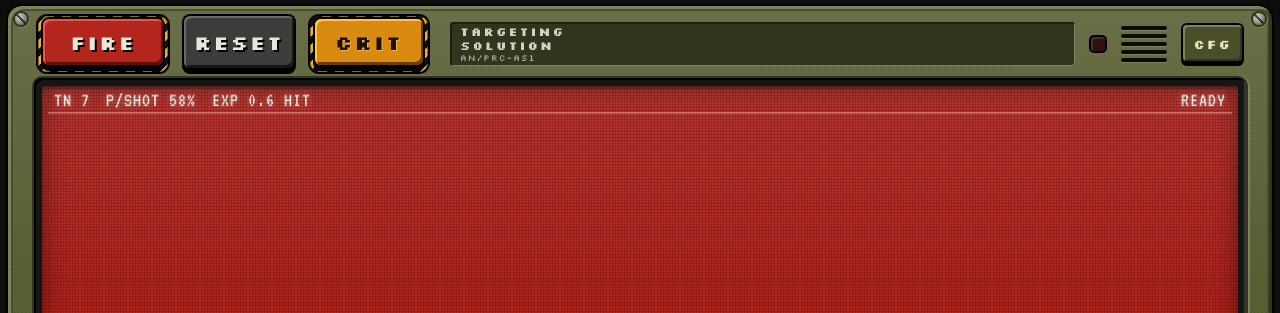
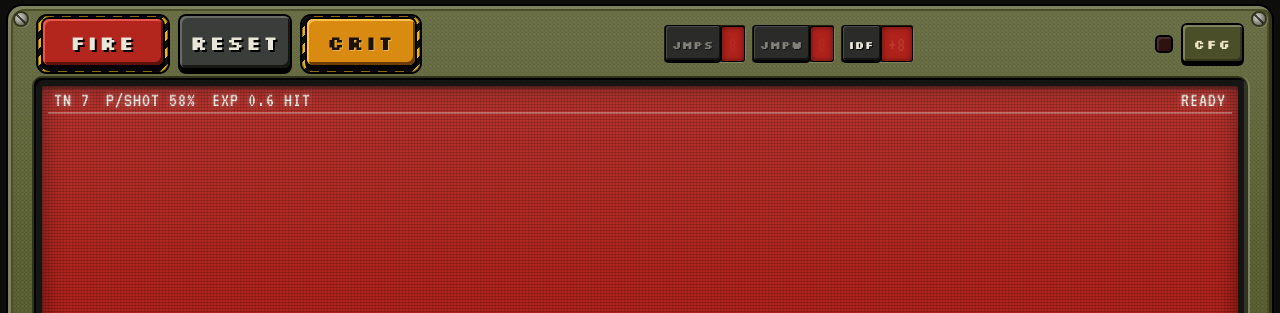
Before and after one commit to TimeforBiscuits/Targeting-Solution, a website with bundled scripts: page index.html in a window 1280 px wide. Shown: the top 313 px of the page. Built offline with nearby package versions, Linux system fonts and the light colour scheme.

Commit message:
Add JMPS, JMPW and IDF mini keys
Three small keys replace the title plate and grille in the top bar, each
with a tiny LCD readout:
- JMPS / JMPW step off -> 1..4 -> off and add/subtract # from the target's
  TMM, only when the target jumped (greyed out and ignored otherwise).
  They are mutually exclusive.
- IDF steps off -> +1 -> +2 (spotter also attacked) -> off.
Active modifiers appear on the firing screen's status line; RESET clears
them. Tests, README and the Pico port guide updated.

Co-Authored-By: Claude Opus 5.5 <noreply@anthropic.com>
Claude-Session: https://claude.ai/code/session_0124UJYT794A8dBqTuBmwKZx

```diff
--- a/css/style.css
+++ b/css/style.css
@@ -113,7 +113,7 @@ button {
 .topbar {
   display: flex;
   align-items: center;
-  gap: clamp(8px, 1.6vw, 16px);
+  gap: clamp(6px, 1.1vw, 12px);
   height: clamp(38px, 12vh, 52px);
   padding: 0 4px;
 }
@@ -170,30 +170,72 @@ button {
   --rubber-lo: #161715;
 }
 
-.plate {
+/* JMPS / JMPW / IDF: mini keys with tiny LCD readouts */
+.modkeys {
   flex: 1;
   min-width: 0;
-  align-self: center;
-  margin-left: 6px;
-  padding: 3px 10px;
-  border-radius: 3px;
+  display: flex;
+  justify-content: center;
+  gap: clamp(3px, 0.6vw, 6px);
+  height: 74%;
+}
+.mod {
+  display: flex;
+  align-items: stretch;
+  gap: 2px;
+  padding: 2px;
+  border-radius: 4px;
   background: var(--body-lo);
   box-shadow: inset 2px 2px 0 rgba(0,0,0,.45), inset -1px -1px 0 var(--body-hi);
-  white-space: nowrap;
+}
+.minikey {
+  padding: 0 clamp(3px, 0.5vw, 6px);
+  border-radius: 3px;
+  background: var(--rubber);
+  box-shadow: inset 1px 1px 0 var(--rubber-hi), inset -1px -2px 0 var(--rubber-lo), 0 0 0 1px #000, 0 2px 0 1px #000;
+  transform: translateY(-1px);
+}
+.minikey span {
+  font-weight: 700;
+  font-size: clamp(8px, 2.5vh, 11px);
+  letter-spacing: .5px;
+  color: #e9e6da;
+  text-shadow: 1px 1px 0 #000;
+}
+.minikey.pressed {
+  transform: translateY(1px);
+  box-shadow: inset 1px 1px 0 var(--rubber-lo), 0 0 0 1px #000;
+}
+.minilcd {
+  position: relative;
+  width: clamp(15px, 2.2vw, 22px);
+  display: flex;
+  align-items: center;
+  justify-content: center;
+  border-radius: 2px;
+  background: var(--lcd-bg);
+  color: var(--lcd-fg);
+  font-family: var(--font-lcd);
+  font-size: clamp(15px, 5vh, 22px);
+  line-height: 1;
+  text-shadow: 0 0 5px color-mix(in srgb, var(--lcd-fg) calc(var(--lcd-glow) * 100%), transparent);
+  box-shadow: inset 0 0 6px rgba(0,0,0,.5), 0 0 0 1px #000;
   overflow: hidden;
 }
-.plate-title {
-  font-weight: 700;
-  font-size: clamp(9px, 3vh, 12px);
-  line-height: 1.1;
-  letter-spacing: 2px;
-  color: color-mix(in srgb, var(--body), #fff 72%);
+.minilcd::before {
+  /* unlit segments, like a real LCD */
+  content: '8';
+  position: absolute;
+  opacity: .1;
+  text-shadow: none;
 }
-.plate-sub {
-  font-size: clamp(7px, 2.2vh, 9px);
-  letter-spacing: 1px;
-  color: color-mix(in srgb, var(--body), #fff 50%);
-}
+#modIdf .minilcd { width: clamp(22px, 3.2vw, 30px); }
+#modIdf .minilcd::before { content: '+8'; }
+.minilcd:not(:empty)::before,
+#modIdf .minilcd:not(:empty)::before { content: none; } /* hide ghost once lit */
+/* JMPS/JMPW greyed out while the target didn't jump */
+.mod.inactive .minikey span { opacity: .45; }
+.mod.inactive .minilcd { color: color-mix(in srgb, var(--lcd-fg) 35%, var(--lcd-bg)); text-shadow: none; }
 
 .led {
   flex: none;
@@ -205,21 +247,6 @@ button {
 .led.busy { background: #ffcf2e; box-shadow: 0 0 0 2px #000, 0 0 10px #ffcf2e; animation: blink 140ms steps(1) infinite; }
 .led.good { background: #4dff5e; box-shadow: 0 0 0 2px #000, 0 0 10px #4dff5e; }
 .led.bad  { background: #ff3524; box-shadow: 0 0 0 2px #000, 0 0 10px #ff3524; }
-
-.grille {
-  flex: none;
-  display: flex;
-  flex-direction: column;
-  gap: 4px;
-  width: clamp(26px, 4.5vw, 46px);
-}
-.grille i {
-  display: block;
-  height: 4px;
-  border-radius: 2px;
-  background: #0b0b09;
-  box-shadow: 0 1px 0 var(--body-hi);
-}
 
 .cfgkey {
   flex: none;
--- a/index.html
+++ b/index.html
@@ -26,12 +26,21 @@
       <div class="guard"><button class="bigkey fire" id="btnFire" type="button"><span>FIRE</span></button></div>
       <button class="bigkey reset" id="btnReset" type="button"><span>RESET</span></button>
       <div class="guard"><button class="bigkey crit" id="btnCrit" type="button"><span>CRIT</span></button></div>
-      <div class="plate">
-        <div class="plate-title">TARGETING<br>SOLUTION</div>
-        <div class="plate-sub">AN/PRC-AS1</div>
+      <div class="modkeys">
+        <div class="mod" id="modJmps">
+          <button class="minikey" id="btnJmps" type="button" aria-label="Strong jump jets"><span>JMPS</span></button>
+          <div class="minilcd" id="valJmps"></div>
+        </div>
+        <div class="mod" id="modJmpw">
+          <button class="minikey" id="btnJmpw" type="button" aria-label="Weak jump jets"><span>JMPW</span></button>
+          <div class="minilcd" id="valJmpw"></div>
+        </div>
+        <div class="mod" id="modIdf">
+          <button class="minikey" id="btnIdf" type="button" aria-label="Indirect fire"><span>IDF</span></button>
+          <div class="minilcd" id="valIdf"></div>
+        </div>
       </div>
       <div class="led" id="led" aria-hidden="true"></div>
-      <div class="grille" aria-hidden="true"><i></i><i></i><i></i><i></i><i></i></div>
       <button class="cfgkey" id="btnCfg" type="button" aria-label="Options"><span>CFG</span></button>
     </header>
 
--- a/js/app.js
+++ b/js/app.js
@@ -164,8 +164,47 @@ function blink(el) {
 }
 
 // ---------- Setup view ----------
+// Mini keys: JMPS and JMPW step off -> 1 -> 2 -> 3 -> 4 -> off (mutually
+// exclusive); IDF steps off -> +1 -> +2 -> off.
+const MODS = [
+  { key: 'jmps', other: 'jmpw', btn: 'btnJmps', val: 'valJmps', box: 'modJmps', fmt: (v) => String(v), needsTgtJump: true },
+  { key: 'jmpw', other: 'jmps', btn: 'btnJmpw', val: 'valJmpw', box: 'modJmpw', fmt: (v) => String(v), needsTgtJump: true },
+  { key: 'idf', btn: 'btnIdf', val: 'valIdf', box: 'modIdf', fmt: (v) => `+${v}` },
+];
+
+function stepMod(m) {
+  const { max } = LIMITS[m.key];
+  state[m.key] = state[m.key] >= max ? 0 : state[m.key] + 1;
+  if (m.other && state[m.key]) state[m.other] = 0; // a unit has strong OR weak jets
+  sfx.sfxKey(state[m.key] ? 1.12 : 0.8);
+  cancelRoll();
+  showSetup();
+  renderSetup();
+  const v = $(m.val);
+  if (state[m.key]) blink(v);
+}
+
+function renderMods() {
+  const tgtJumped = JUMPS[state.jump].tgt;
+  for (const m of MODS) {
+    const v = state[m.key];
+    $(m.val).textContent = v ? m.fmt(v) : '';
+    $(m.box).classList.toggle('inactive', !!m.needsTgtJump && !tgtJumped);
+  }
+}
+
+// Short tags for the firing screen, e.g. "JMPS2 IDF+1" (only active modifiers).
+function modTags() {
+  const tags = [];
+  if (JUMPS[state.jump].tgt && state.jmps) tags.push(`JMPS${state.jmps}`);
+  if (JUMPS[state.jump].tgt && state.jmpw) tags.push(`JMPW${state.jmpw}`);
+  if (state.idf) tags.push(`IDF+${state.idf}`);
+  return tags.map((t) => `<span>${t}</span>`).join('');
+}
+
 function renderSetup() {
   for (const c of CONTROLS) valueCells[c.key].innerHTML = c.fmt(state[c.key]);
+  renderMods();
   const tn = computeTN(state);
   const p = hitChance(tn);
   const tnText = tn > 12 ? `<span class="warn">TN ${tn} NO SHOT</span>` : `TN ${Math.max(tn, 2)}`;
@@ -273,7 +312,7 @@ async function fire() {
   els.lcdCrit.hidden = true;
   els.lcdFire.hidden = false;
   els.critTag.classList.remove('crit-on');
-  els.fireStatus.innerHTML = `<span>TN=${Math.max(tn, 2)}</span><span>DICE=${n}</span><span class="ready blinkslow">FIRING</span>`;
+  els.fireStatus.innerHTML = `<span>TN=${Math.max(tn, 2)}</span><span>DICE=${n}</span>${modTags()}<span class="ready blinkslow">FIRING</span>`;
   els.hitNum.textContent = '0';
   els.hitOf.textContent = `/${n}`;
   const cells = buildGrid(n);
@@ -320,7 +359,7 @@ async function fire() {
 
   rolling = false;
   els.led.className = 'led ' + (hits ? 'good' : 'bad');
-  els.fireStatus.innerHTML = `<span>TN=${Math.max(tn, 2)}</span><span>DICE=${n}</span><span class="ready">${hits ? 'ON TARGET' : 'MISSED'}</span>`;
+  els.fireStatus.innerHTML = `<span>TN=${Math.max(tn, 2)}</span><span>DICE=${n}</span>${modTags()}<span class="ready">${hits ? 'ON TARGET' : 'MISSED'}</span>`;
   sfx.sfxDone(hits, n);
   if (result.crit) {
     els.critTag.classList.add('crit-on');
@@ -536,6 +575,7 @@ function init() {
   bindBigKey($('btnFire'), fire);
   bindBigKey($('btnReset'), reset);
   bindBigKey(els.btnCrit, critKey);
+  for (const m of MODS) bindBigKey($(m.btn), () => { sfx.unlockAudio(); stepMod(m); });
   bindBigKey(els.btnVic, toggleVehicle);
 
   sfx.installAudioUnlock();
--- a/js/dice.js
+++ b/js/dice.js
@@ -25,6 +25,9 @@ export const LIMITS = {
   cover: { min: 0, max: 3 },
   other: { min: -4, max: 6 },
   dice: { min: 1, max: 15 },
+  jmps: { min: 0, max: 4 },
+  jmpw: { min: 0, max: 4 },
+  idf: { min: 0, max: 2 },
 };
 
 export const DEFAULTS = Object.freeze({
@@ -35,10 +38,26 @@ export const DEFAULTS = Object.freeze({
   cover: 0,
   other: 0,
   dice: 1,
+  jmps: 0, // Strong Jump Jets (JMPS#), 0 = none
+  jmpw: 0, // Weak Jump Jets (JMPW#), 0 = none
+  idf: 0, // Indirect fire: 0 off, 1 = +1, 2 = +2 (spotter also attacked)
 });
 
+// JMPS#/JMPW# add/subtract # from the target's TMM, but only when the target
+// used jumping movement (Special Abilities: Jump Jets, Weak or Strong).
+export function jumpJetMod(s) {
+  return JUMPS[s.jump].tgt ? (s.jmps || 0) - (s.jmpw || 0) : 0;
+}
+
+// Indirect fire: +1, or +2 if the spotter made a weapon attack this turn.
+export function indirectMod(s) {
+  return s.idf || 0;
+}
+
 export function computeTN(s) {
-  return s.skill + RANGES[s.range].mod + s.tmm + JUMPS[s.jump].mod + s.cover + s.other;
+  return (
+    s.skill + RANGES[s.range].mod + s.tmm + JUMPS[s.jump].mod + s.cover + s.other + jumpJetMod(s) + indirectMod(s)
+  );
 }
 
 // Uniform integer 1..6 from a cryptographic source. Rejection sampling
--- a/sw.js
+++ b/sw.js
@@ -1,5 +1,5 @@
 // Offline cache for the app shell (and Google Fonts once fetched).
-const CACHE = 'targeting-solution-v5';
+const CACHE = 'targeting-solution-v6';
 const SHELL = [
   './',
   'index.html',
```
Also changed, not shown: docs/PICO_PORT.md (+26 -10 lines), tests/dice.test.mjs (+15 -0 lines), README.md.
